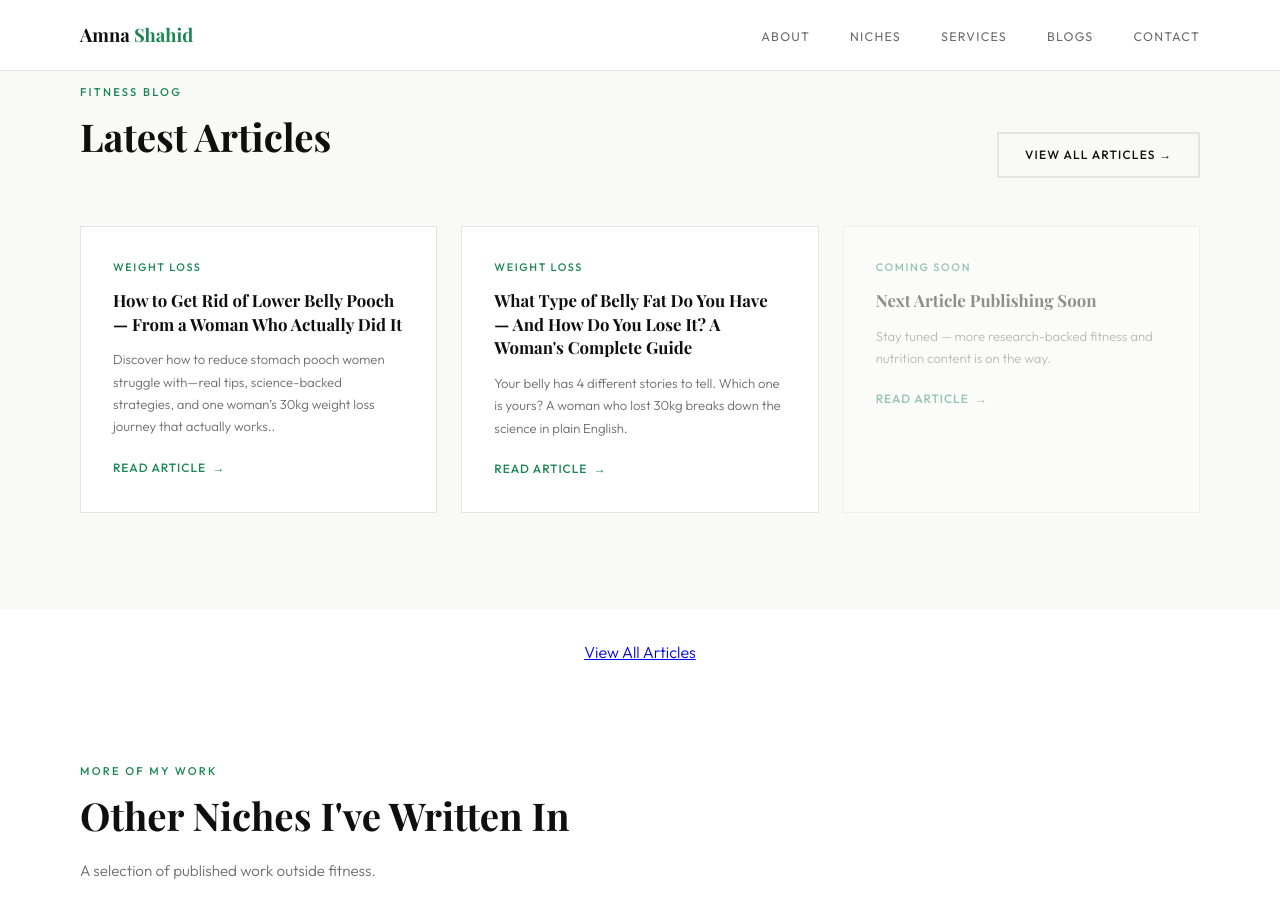
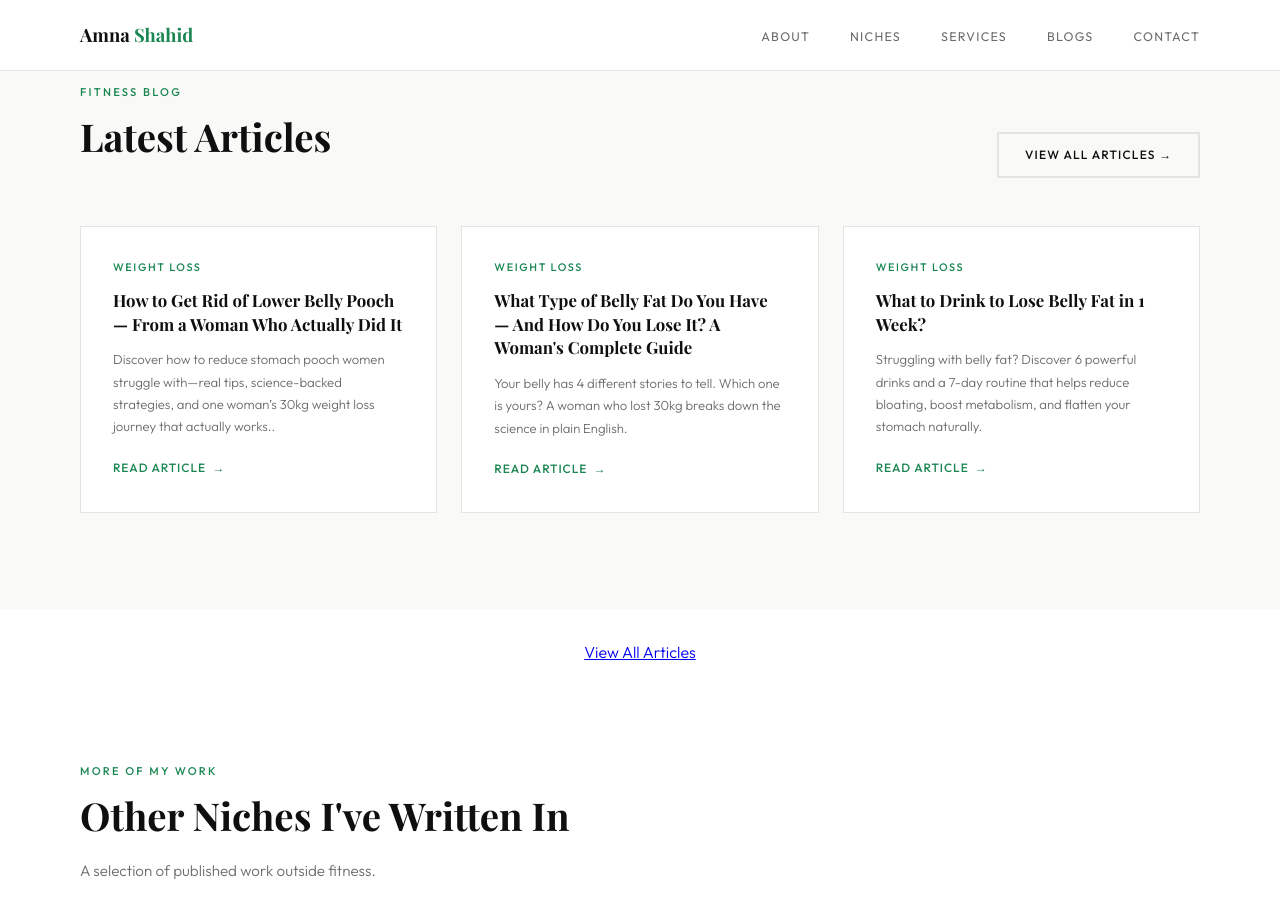
Before and after one commit to bc230410276asb-sketch/fitwithamna.github.io, a Jekyll site: the page index.html, which Jekyll copies as it is, in a window 1280 px wide and 900 px high, scrolled down 3200 px. Built offline with Jekyll 4.4.1, drawn with Linux system fonts in a browser that asks for light colours; some web fonts are replaced.

Commit message:
Replace upcoming article card with new article link
Updated blog card to link to a new article on weight loss drinks.

```diff
--- a/index.html
+++ b/index.html
@@ -809,10 +809,11 @@
       <span class="blog-read">Read Article</span>
     </a>
     <!-- CARD 3 — fill in when you publish next post -->
-    <a href="/blogs/" class="blog-card reveal" style="opacity:0.45; pointer-events:none;">
-      <p class="blog-niche">Coming Soon</p>
-      <h3 class="blog-title">Next Article Publishing Soon</h3>
-      <p class="blog-excerpt">Stay tuned — more research-backed fitness and nutrition content is on the way.</p>
+    <a href="/what-drinks-burn-belly-fat-in-1-week/" class="blog-card reveal">
+      <p class="blog-niche">Weight Loss</p>
+      <h3 class="blog-title">What to Drink to Lose Belly Fat in 1 Week?
+</h3>
+      <p class="blog-excerpt">Struggling with belly fat? Discover 6 powerful drinks and a 7-day routine that helps reduce bloating, boost metabolism, and flatten your stomach naturally.</p>
       <span class="blog-read">Read Article</span>
     </a>
   </div>
```
